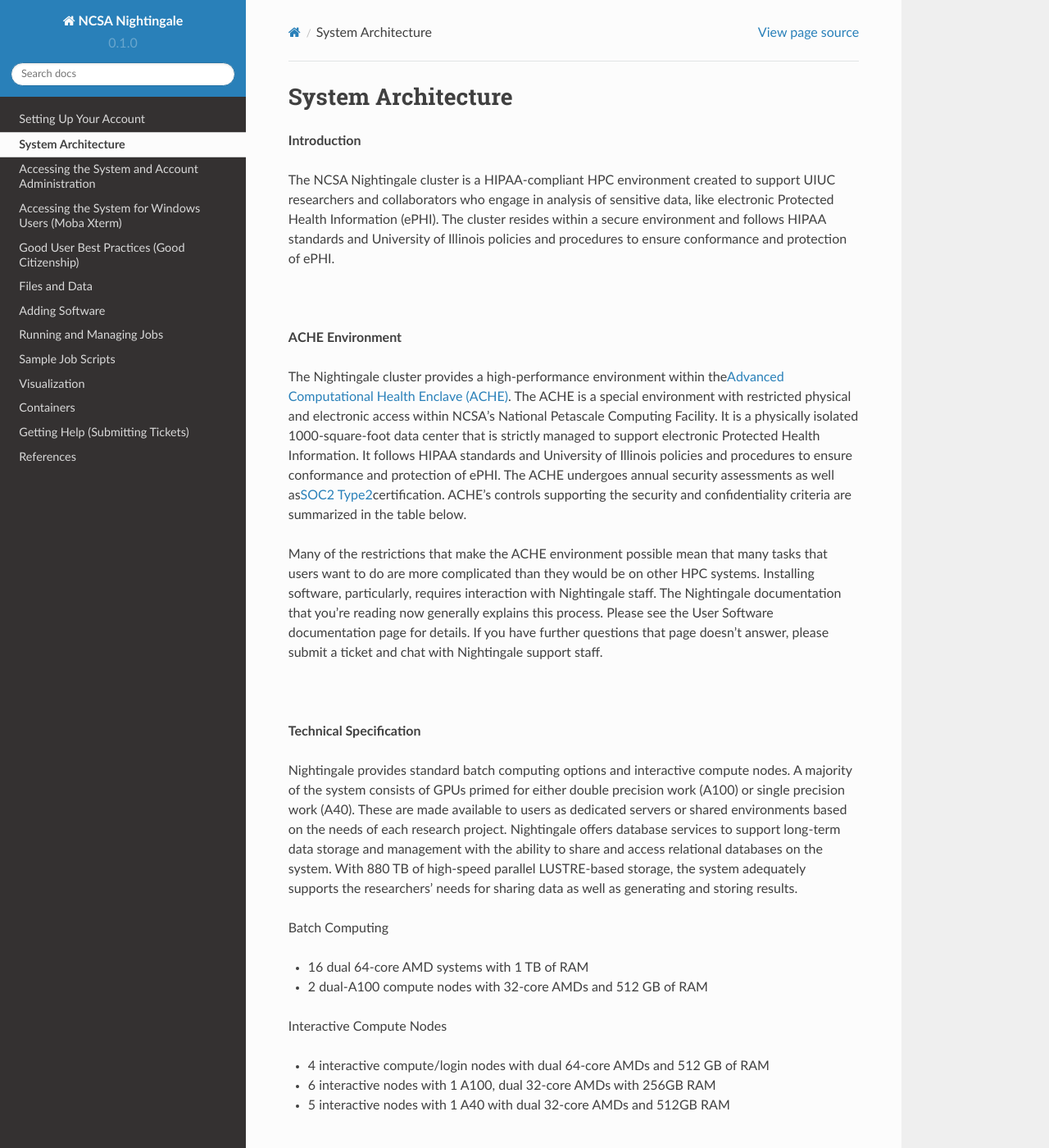
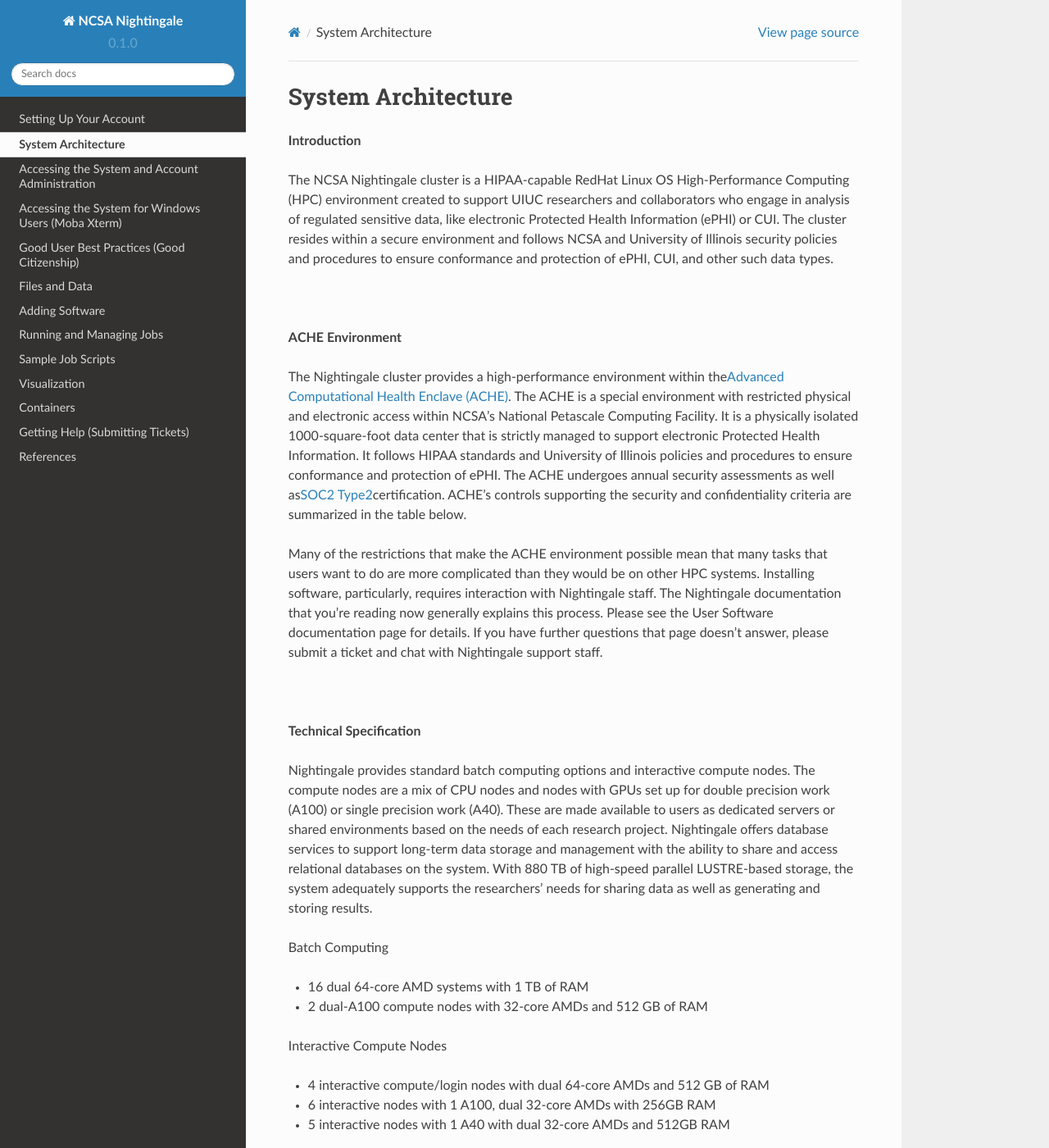
Before and after one commit to sfkappes/NG_documentation, a Sphinx documentation site: the page built from docs/source/architecture.rst, in a window 1280 px wide and 1400 px high. Shown: the whole window at 82% size. Built offline with Sphinx 7.4.7 and the Read the Docs theme 2.0.0, drawn with Linux system fonts in a browser that asks for light colours; pages that are not in the unit, such as notebooks, are missing from menus.

Commit message:
edits
Edits from comments.

```diff
--- a/docs/source/architecture.rst
+++ b/docs/source/architecture.rst
@@ -4,12 +4,12 @@
 
 **Introduction**
 
-The NCSA Nightingale cluster is a HIPAA-compliant HPC environment
+The NCSA Nightingale cluster is a HIPAA-capable RedHat Linux OS High-Performance Computing (HPC) environment
 created to support UIUC researchers and collaborators who engage in
-analysis of sensitive data, like electronic Protected Health Information
-(ePHI). The cluster resides within a secure environment and follows
-HIPAA standards and University of Illinois policies and procedures to
-ensure conformance and protection of ePHI.
+analysis of regulated sensitive data, like electronic Protected Health Information
+(ePHI) or CUI. The cluster resides within a secure environment and follows
+NCSA and University of Illinois security policies and procedures to
+ensure conformance and protection of ePHI, CUI, and other such data types.
 
 |
 
@@ -43,8 +43,8 @@
 **Technical Specification**
 
 Nightingale provides standard batch computing options and interactive
-compute nodes. A majority of the system consists of GPUs primed for
-either double precision work (A100) or single precision work (A40).
+compute nodes. The compute nodes are a mix of CPU nodes and nodes with
+GPUs set up for double precision work (A100) or single precision work (A40).
 These are made available to users as dedicated servers or shared
 environments based on the needs of each research project. Nightingale
 offers database services to support long-term data storage and
```
